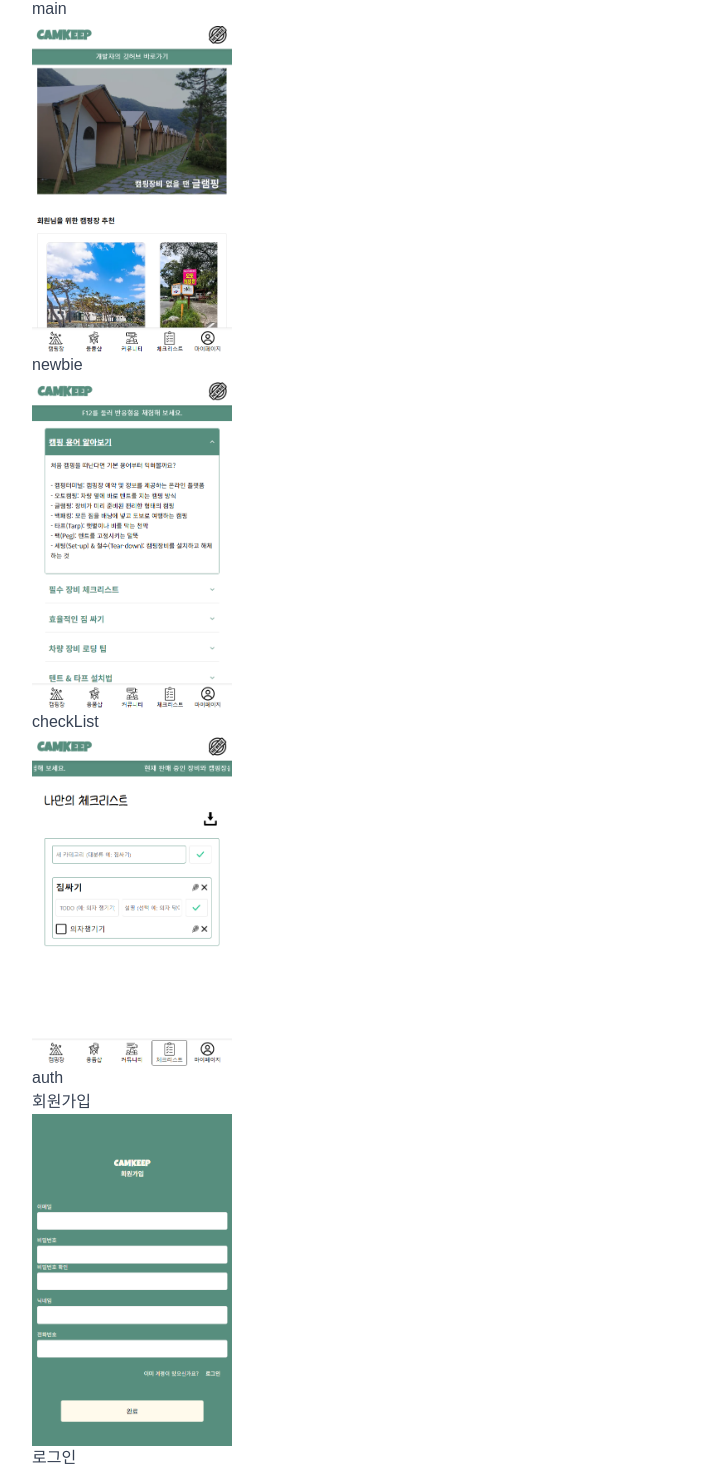
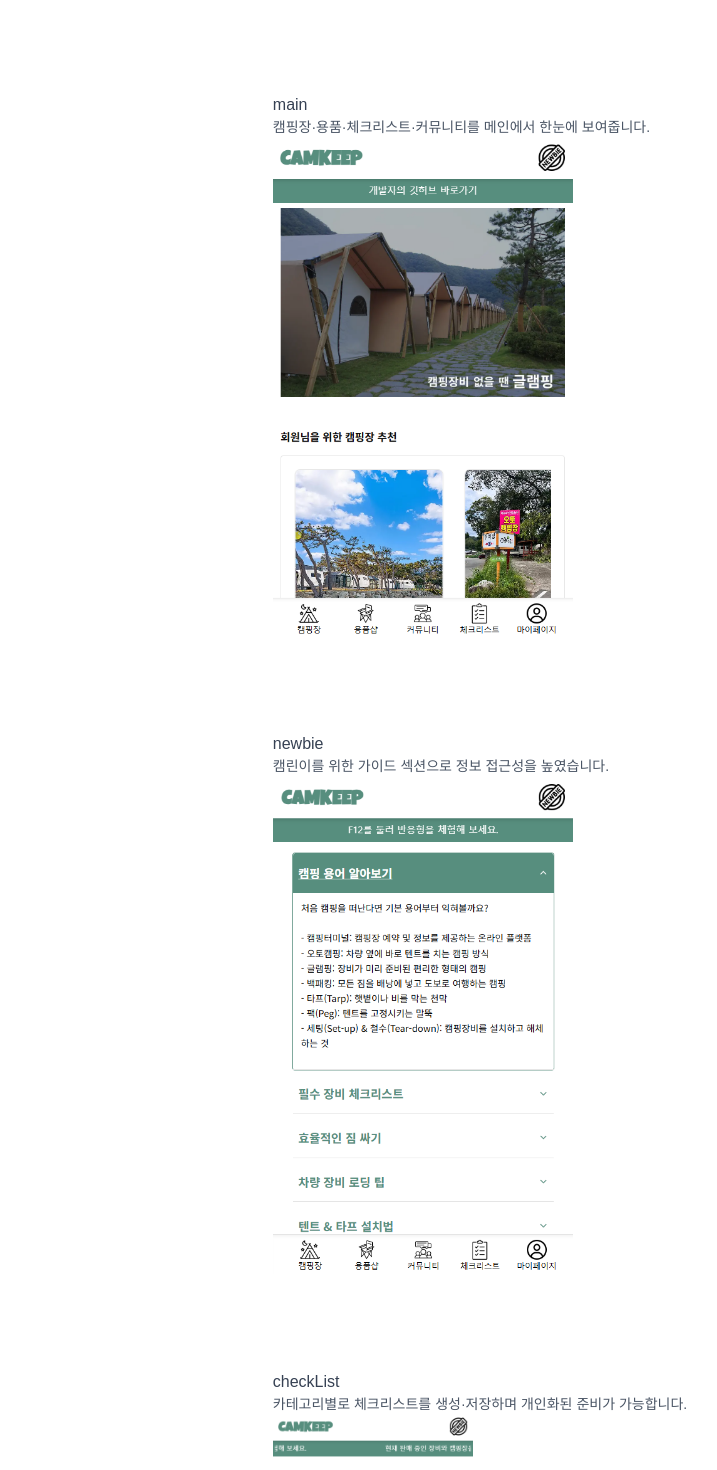
Before and after one commit to hansolChoi29/portfolio_ACE, a Next.js app: page /camkeep in a window 1280 px wide. Shown: the part 1277-2747 px from the top of the page, without its empty margins (160-877 px from the left). Built offline with nearby package versions, Linux system fonts and the light colour scheme.

Commit message:
style: 문구 추가하고 image pc버전으로 두 장 넣음

```diff
--- a/src/app/(app)/camkeep/components/CamAuth.tsx
+++ b/src/app/(app)/camkeep/components/CamAuth.tsx
@@ -3,30 +3,52 @@ import Image from "next/image";
 
 export default function CamAuth() {
   return (
-    <section>
-      auth
+    <section className="flex flex-col gap-24 py-24">
       <article>
-        <div>회원가입</div>{" "}
+        <div>
+          회원가입
+          <p className="text-sm text-gray-600">
+            Supabase Admin 권한으로 회원 정보와 프로필을 동시에 등록합니다.
+          </p>
+        </div>
         <Image
           src="/images/camkeep/keepsignup.png"
           alt="main"
-          width={200}
-          height={200}
+          width={300}
+          height={300}
           priority
         />
       </article>
       <article>
-        <div>로그인</div>
+        <div>
+          로그인
+          <p className="text-sm text-gray-600">
+            서버 액션을 사용해 세션 정보를 안전하게 관리합니다.
+          </p>
+        </div>{" "}
+        <Image
+          src="/images/camkeep/keepauthpc.png"
+          alt="main"
+          width={800}
+          height={300}
+          priority
+        />
+        <p className="text-sm text-gray-600">pc에서는 이런화면</p>
         <Image
           src="/images/camkeep/keepsignin.png"
           alt="main"
-          width={200}
-          height={200}
+          width={300}
+          height={300}
           priority
         />
       </article>
       <article>
-        <div>소셜</div>
+        <div>
+          소셜
+          <p className="text-sm text-gray-600">
+            Google, Kakao OAuth 로그인 후 DB에 사용자 정보를 직접 upsert합니다.
+          </p>
+        </div>
         이미지없음
       </article>
     </section>
--- a/src/app/(app)/camkeep/components/CamCommu.tsx
+++ b/src/app/(app)/camkeep/components/CamCommu.tsx
@@ -4,24 +4,34 @@ import Image from "next/image";
 
 export default function CamCommu() {
   return (
-    <section>
+    <section className="flex flex-col gap-24 py-24">
       <article>
-        <div>commu</div>
+        <div>
+          commu
+          <p className="text-sm text-gray-600">
+            실시간 게시글 목록을 React Query로 패칭하고, 사진 포함 렌더링합니다.
+          </p>
+        </div>
         <Image
           src="/images/camkeep/keepcommu.png"
           alt="main"
-          width={200}
-          height={200}
+          width={300}
+          height={300}
           priority
         />
       </article>
       <article>
-        <div>게시</div>
+        <div>
+          게시
+          <p className="text-sm text-gray-600">
+            Supabase에 게시글과 이미지 URL을 저장하고 즉시 반영합니다.
+          </p>
+        </div>
         <Image
           src="/images/camkeep/keepcommuadd.png"
           alt="main"
-          width={200}
-          height={200}
+          width={300}
+          height={300}
           priority
         />
       </article>
--- a/src/app/(app)/camkeep/components/CamMain.tsx
+++ b/src/app/(app)/camkeep/components/CamMain.tsx
@@ -3,29 +3,44 @@ import Image from "next/image";
 
 export default function CamMain() {
   return (
-    <section>
+    <section className="flex flex-col gap-24 py-24">
       <article>
-        <div>main</div>
+        <div>
+          main
+          <p className="text-sm text-gray-600">
+            캠핑장·용품·체크리스트·커뮤니티를 메인에서 한눈에 보여줍니다.
+          </p>
+        </div>
         <Image
           src="/images/camkeep/keepmain.png"
           alt="main"
-          width={200}
-          height={200}
+          width={300}
+          height={300}
           priority
         />
       </article>
       <article>
-        <div>newbie</div>{" "}
+        <div>
+          newbie
+          <p className="text-sm text-gray-600">
+            캠린이를 위한 가이드 섹션으로 정보 접근성을 높였습니다.
+          </p>
+        </div>
         <Image
           src="/images/camkeep/keepnewbie.png"
           alt="main"
-          width={200}
-          height={200}
+          width={300}
+          height={300}
           priority
         />
       </article>
       <article>
-        <div>checkList</div>{" "}
+        <div>
+          checkList
+          <p className="text-sm text-gray-600">
+            카테고리별로 체크리스트를 생성·저장하며 개인화된 준비가 가능합니다.
+          </p>
+        </div>
         <Image
           src="/images/camkeep/keepcheck.png"
           alt="main"
--- a/src/app/(app)/camkeep/components/CamMy.tsx
+++ b/src/app/(app)/camkeep/components/CamMy.tsx
@@ -6,22 +6,41 @@ export default function CamMy() {
   return (
     <section>
       <article>
-        <div>mypage</div>
+        <div>
+          mypage
+          <p className="text-sm text-gray-600">
+            로그인한 유저의 게시글, 찜 목록, 쿠폰 정보를 통합 조회할 수
+            있습니다.
+          </p>
+        </div>
         <Image
           src="/images/camkeep/keepmypage.png"
           alt="main"
-          width={200}
-          height={200}
+          width={300}
+          height={300}
+          priority
+        />{" "}
+        <p className="text-sm text-gray-600">pc에서는 이런 모습</p>
+        <Image
+          src="/images/camkeep/keepmypc.png"
+          alt="main"
+          width={800}
+          height={300}
           priority
         />
       </article>
       <article>
-        <div>수정</div>{" "}
+        <div>
+          수정
+          <p className="text-sm text-gray-600">
+            작성한 게시글을 조건에 맞게 수정 및 삭제할 수 있습니다.
+          </p>
+        </div>
         <Image
           src="/images/camkeep/keepcommuupdate.png"
           alt="main"
-          width={200}
-          height={200}
+          width={300}
+          height={300}
           priority
         />
       </article>
--- a/src/app/(app)/camkeep/components/CamPing.tsx
+++ b/src/app/(app)/camkeep/components/CamPing.tsx
@@ -4,25 +4,35 @@ import Image from "next/image";
 
 export default function CamPing() {
   return (
-    <section>
-      CamEquipment&local
+    <section className="flex flex-col gap-24 py-24">
       <article>
-        <div>캠핑장</div>
+        <div>
+          캠핑장
+          <p className="text-sm text-gray-600">
+            지역 기반 캠핑장 목록을 실시간으로 조회하고 지도에 표시합니다.
+          </p>
+        </div>
         <Image
           src="/images/camkeep/keeplocal.png"
           alt="main"
-          width={200}
-          height={200}
+          width={300}
+          height={300}
           priority
         />
       </article>
       <article>
-        <div>캠핑용품</div>{" "}
+        <div>
+          캠핑용품
+          <p className="text-sm text-gray-600">
+            카테고리별 캠핑용품을 검색·필터링하여 원하는 장비를 확인할 수
+            있습니다.
+          </p>
+        </div>
         <Image
           src="/images/camkeep/keepequi.png"
           alt="main"
-          width={200}
-          height={200}
+          width={300}
+          height={300}
           priority
         />
       </article>
--- a/src/app/(app)/camkeep/page.tsx
+++ b/src/app/(app)/camkeep/page.tsx
@@ -15,7 +15,7 @@ export default function CamkeepPage() {
     router.push("/");
   };
   return (
-    <section className="flex flex-col gap-24 py-24">
+    <section className="flex flex-col gap-24 py-24 ">
       <motion.div
         className="relative z-[9999] sm:p-12 p-3 overflow-auto"
         initial={{ opacity: 0, scale: 0.95 }}
@@ -26,9 +26,9 @@ export default function CamkeepPage() {
         <div className="text-black relative flex items-center justify-center py-8">
           <h2 className="sm:text-3xl font-bold my-24">camkeep</h2>
         </div>
-        <div className="flex flex-col text-sm sm:text-base text-gray-700 w-full max-w-[800px]">
-          <CamLink />
-          <CamRole />
+        <CamLink />
+        <CamRole />
+        <div className="flex flex-col items-center justify-center text-sm sm:text-base text-gray-700 ">
           {/* 메인페이지 */}
           <CamMain />
           {/* auth */}
```
Also changed, not shown: public/images/camkeep/keepauthpc.png (added), public/images/camkeep/keepmypc.png (added).
